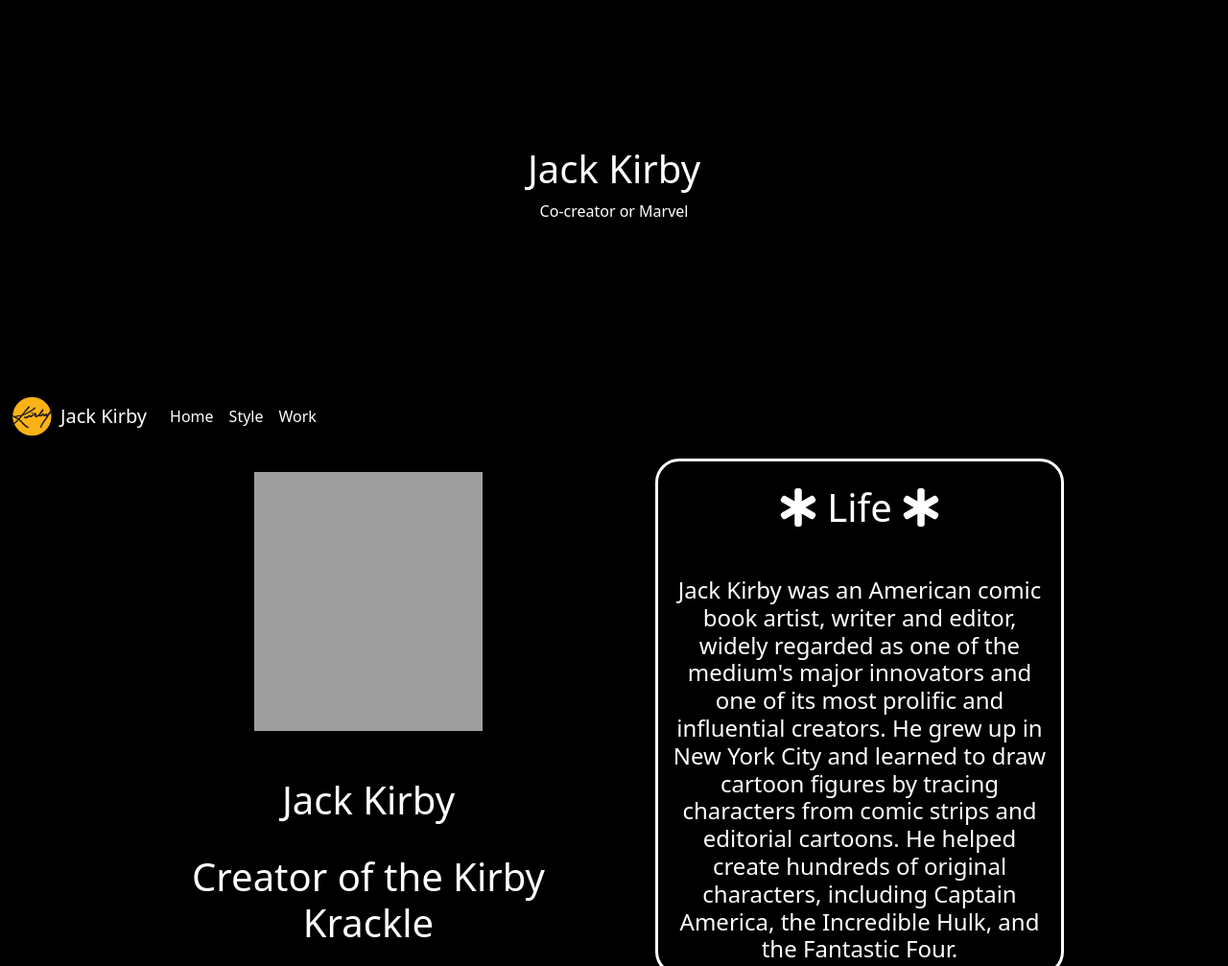
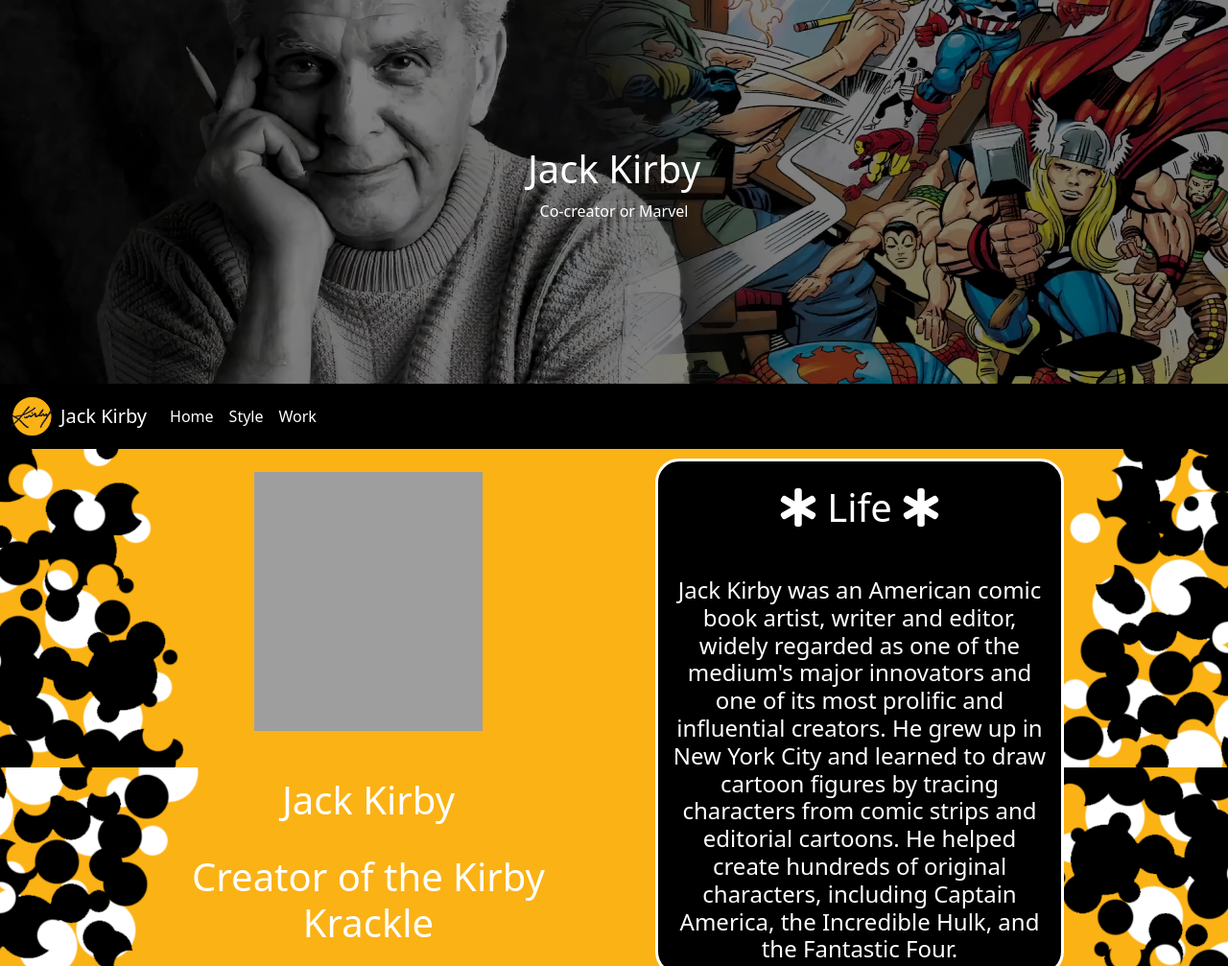
Before and after one commit to SaltForSale/Hero-Project, a plain HTML site: page index.html in a window 1280 px wide. Shown: the top 1007 px of the page at 96% size. Drawn offline with nearby package versions, Linux system fonts and the light colour scheme; the site is published under a folder, as on GitHub Pages, so addresses that start at the root find nothing.

Commit message:
slash fix

```diff
--- a/style.css
+++ b/style.css
@@ -1,7 +1,7 @@
 body,
 html {
   height: 100%;
-  background-image: url("/assets/bg.png");
+  background-image: url("assets/bg.png");
   background-repeat: no-repeat;
   background-attachment: fixed;
   background-position: 50% 0;
@@ -13,7 +13,7 @@ html {
 /* The hero image */
 .hero-image {
   /* Use "linear-gradient" to add a darken background effect to the image (photographer.jpg). This will make the text easier to read */
-  background-image: linear-gradient(rgba(0, 0, 0, 0.5), rgba(0, 0, 0, 0.5)), url("/assets/kirby_auto_x2.jpg");
+  background-image: linear-gradient(rgba(0, 0, 0, 0.5), rgba(0, 0, 0, 0.5)), url("assets/kirby_auto_x2.jpg");
 
   /* Set a specific height */
   height: 50%;
```
